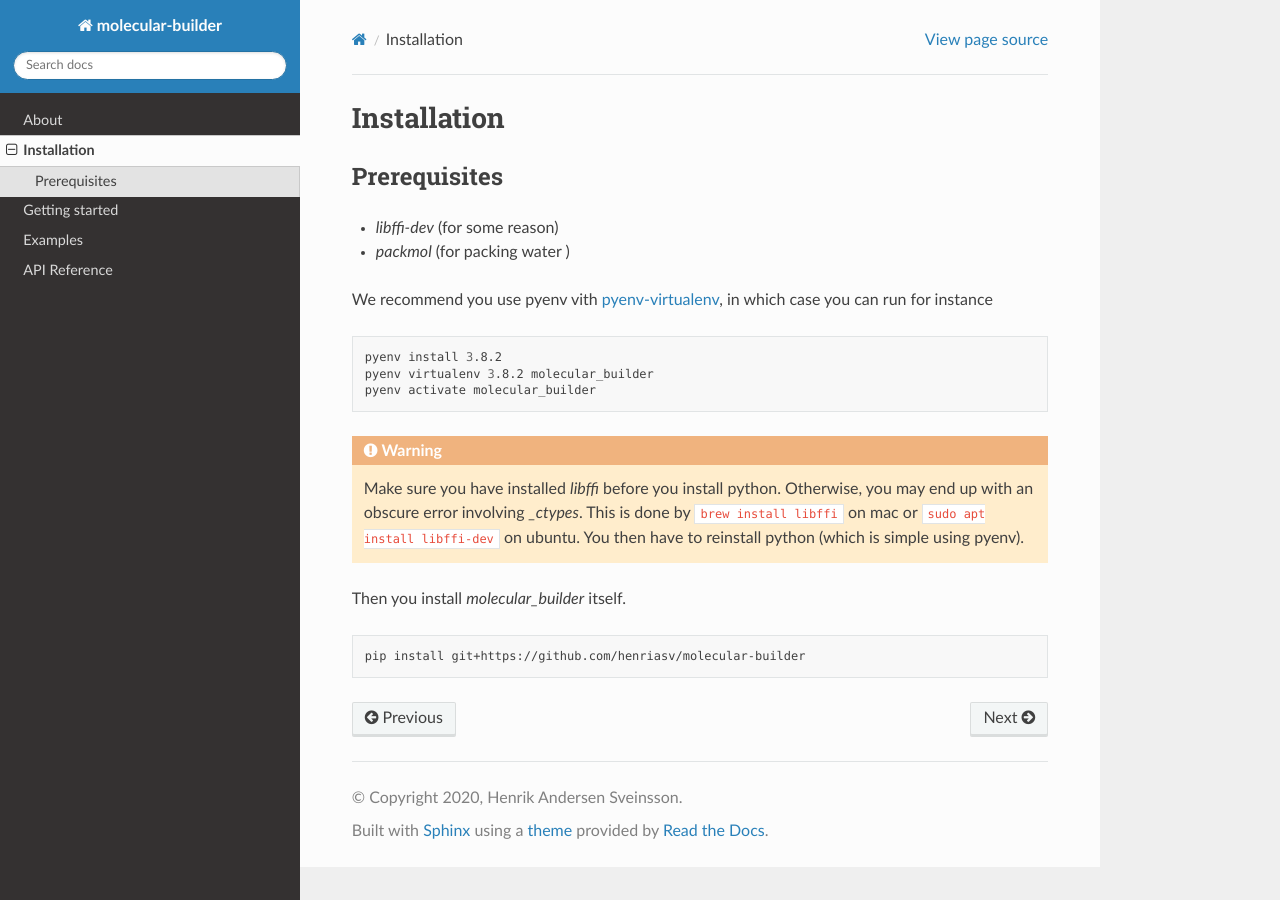
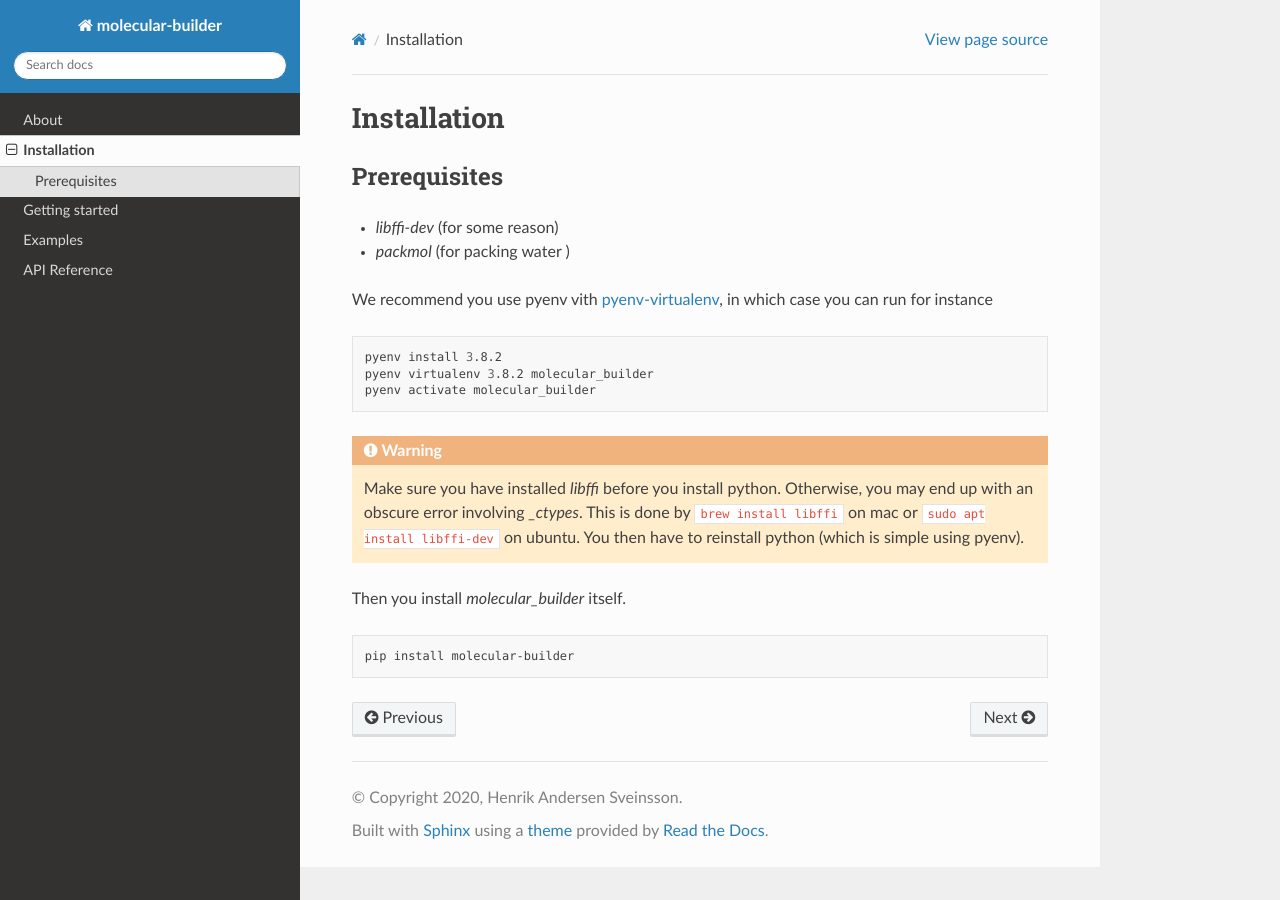
Before and after one commit to henriasv/molecular-builder, a Sphinx documentation site: the page built from docs/installation.rst, in a window 1280 px wide. Built offline with Sphinx 7.4.7 and the Read the Docs theme 2.0.0, drawn with Linux system fonts in a browser that asks for light colours.

Commit message:
Updated installation guide after adding package to pypi

```diff
--- a/docs/installation.rst
+++ b/docs/installation.rst
@@ -24,4 +24,4 @@ Then you install `molecular_builder` itself.
 
 .. code-block:: bash
 
-    pip install git+https://github.com/henriasv/molecular-builder
+    pip install molecular-builder
```
